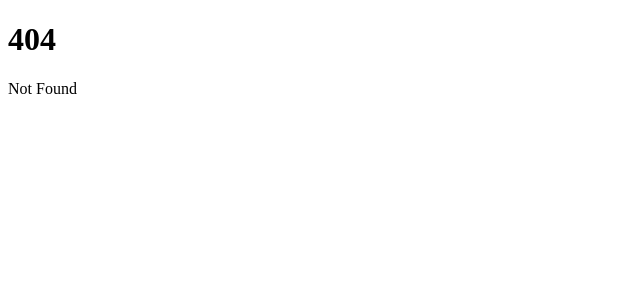
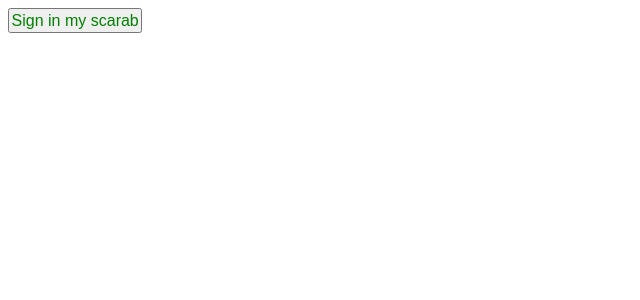
Before and after one commit to team-embark/embark, a SvelteKit app in the folder client/: page /signin in a window 1280 px wide. Before the commit this address had no page. Shown: the top 300 px of the page, without its empty margins (0-640 px from the left). Built offline with nearby package versions, Linux system fonts and the light colour scheme.

Commit message:
sign in page with simple button

```diff
--- /dev/null
+++ b/client/src/routes/signin/+page.svelte
@@ -0,0 +1,7 @@
+<script>
+    import Button from "./button.svelte"
+</script>
+
+<Button class = "primary sm">
+    Sign in my scarab
+</Button>
--- /dev/null
+++ b/client/src/routes/signin/button.svelte
@@ -0,0 +1,29 @@
+<script>
+
+	let buttonProps = {
+	class:[$$restProps.class]
+	}
+</script>
+	<button on:click
+			on:mouseover
+			on:mouseenter
+			on:mouseleave
+		{...buttonProps}>
+			<slot/>
+	</button>
+
+<style>
+	.primary{
+		color:green;
+	}
+	.danger {
+		color:red;
+	}
+	.sm {
+		font-size:1em;
+		padding:0.1em;
+	}
+	.lg {
+		font-size:2em
+	}
+</style>
```
